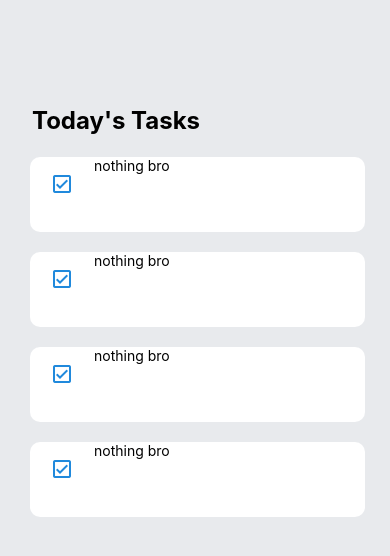
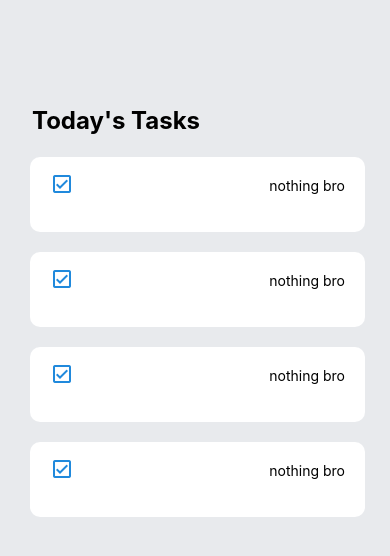
Before and after one commit to junshenlye/todo-list, a React Native app: screen / in a window 390 px wide. Shown: the top 556 px of the page. Built offline with nearby package versions, Linux system fonts and the light colour scheme.

Commit message:
added view

```diff
--- a/components/task.js
+++ b/components/task.js
@@ -24,7 +24,7 @@ export function TaskCard() {
     const paddingValue = 10;
     return(
         <View style={styles.container}>
-            <View style={styles.container1}>
+            <View style={styles.cardWrapper}>
                <View style={styles.content}>
                 <CheckBox
                     center
@@ -35,7 +35,9 @@ export function TaskCard() {
                     uncheckedIcon={'checkbox-blank-outline'}
                 />
                 </View>
-                <Text>{data[num].text}</Text>
+                <View style={styles.textBox}>
+                    <Text>{data[num].text}</Text>
+                </View>
             </View>
             <Text></Text>
         </View>
@@ -46,10 +48,16 @@ const styles = StyleSheet.create({
     container: {
         flex: 1,
     },
-    container1:{
+    cardWrapper:{
         flex: 1,
         flexDirection: 'row',
     },
     content: {
+        flex: 1,
+        flexDirection: 'row',
+        alignItems: '',
+    },
+    textBox: {
+        padding: 20
     }
 })
```
